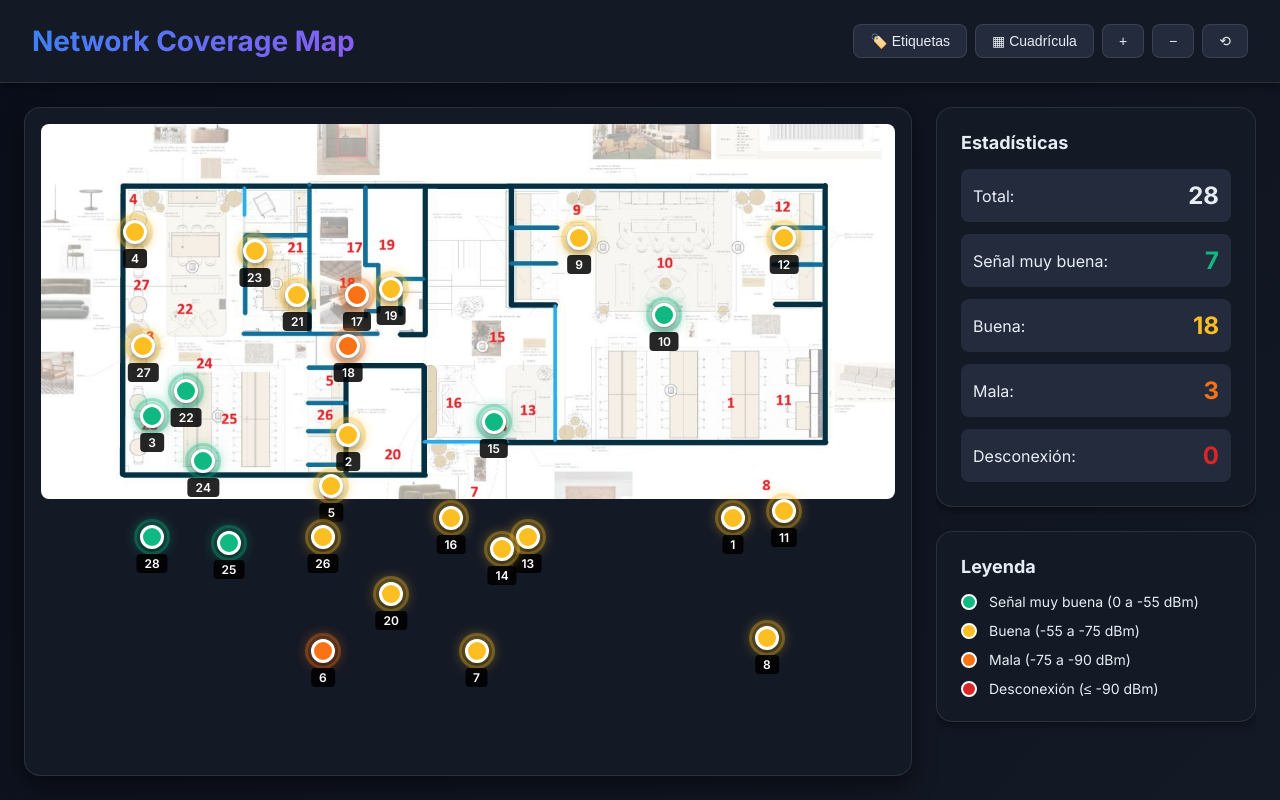
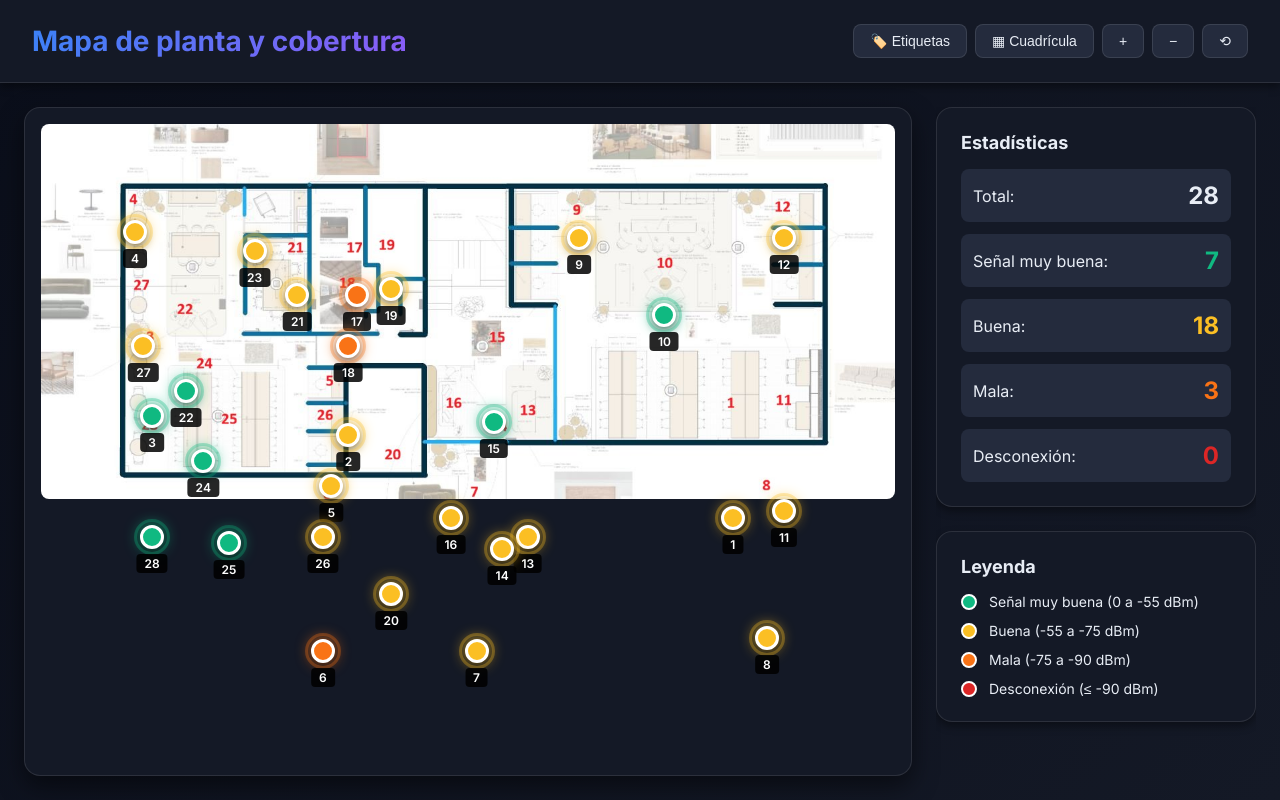
Before and after one commit to ocastilloLesca/Lecturas_Senal, a plain HTML site: page index.html in a window 1280 px wide. Drawn offline with Linux system fonts and the light colour scheme.

Commit message:
Update index.html

```diff
--- a/index.html
+++ b/index.html
@@ -10,7 +10,7 @@
 <body>
     <div class="container">
         <header class="header">
-            <h1>Network Coverage Map</h1>
+            <h1>Mapa de planta y cobertura</h1>
             <div class="controls">
                 <button id="toggleLabels" class="btn">🏷️ Etiquetas</button>
                 <button id="toggleGrid" class="btn">▦ Cuadrícula</button>
```
